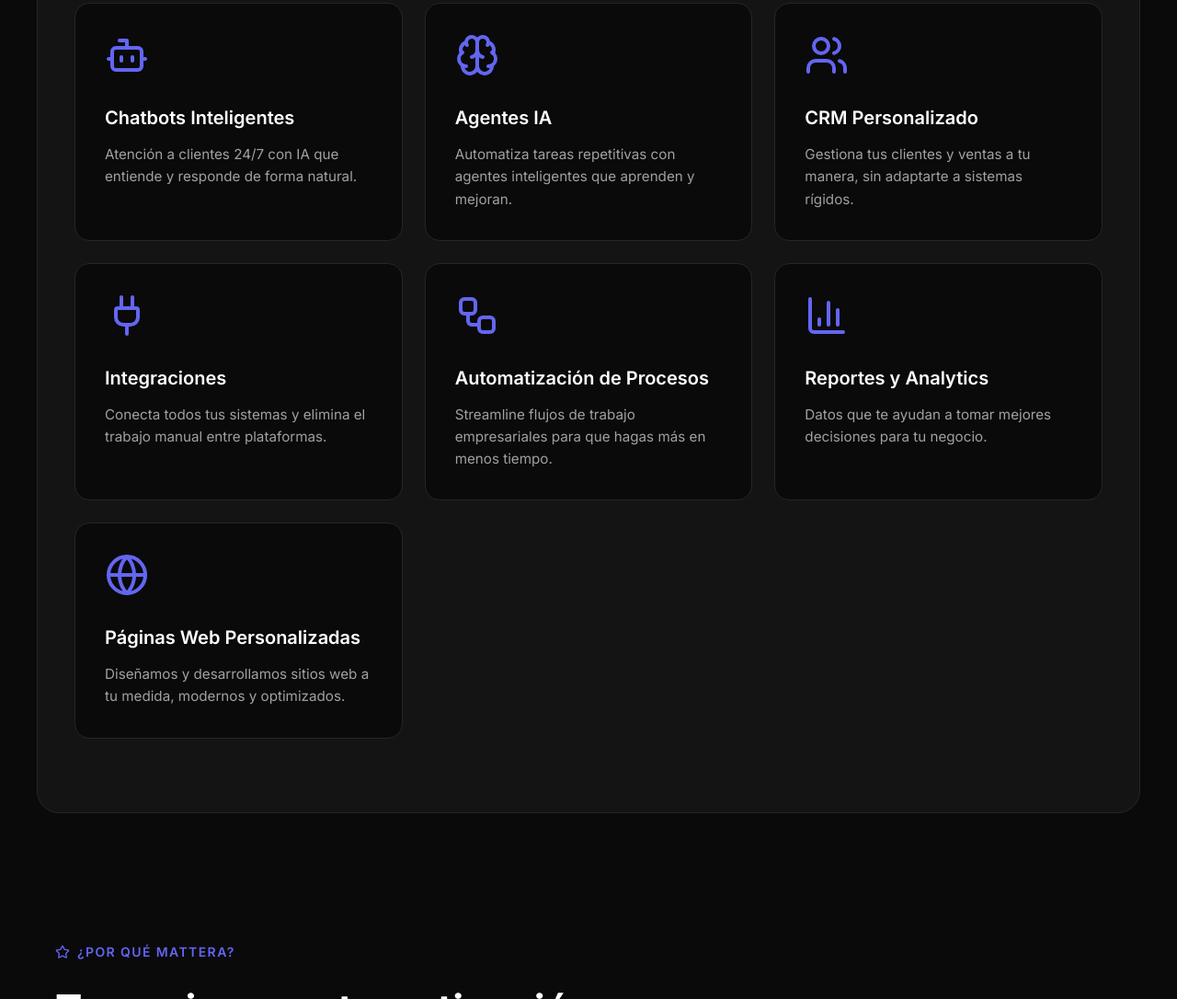
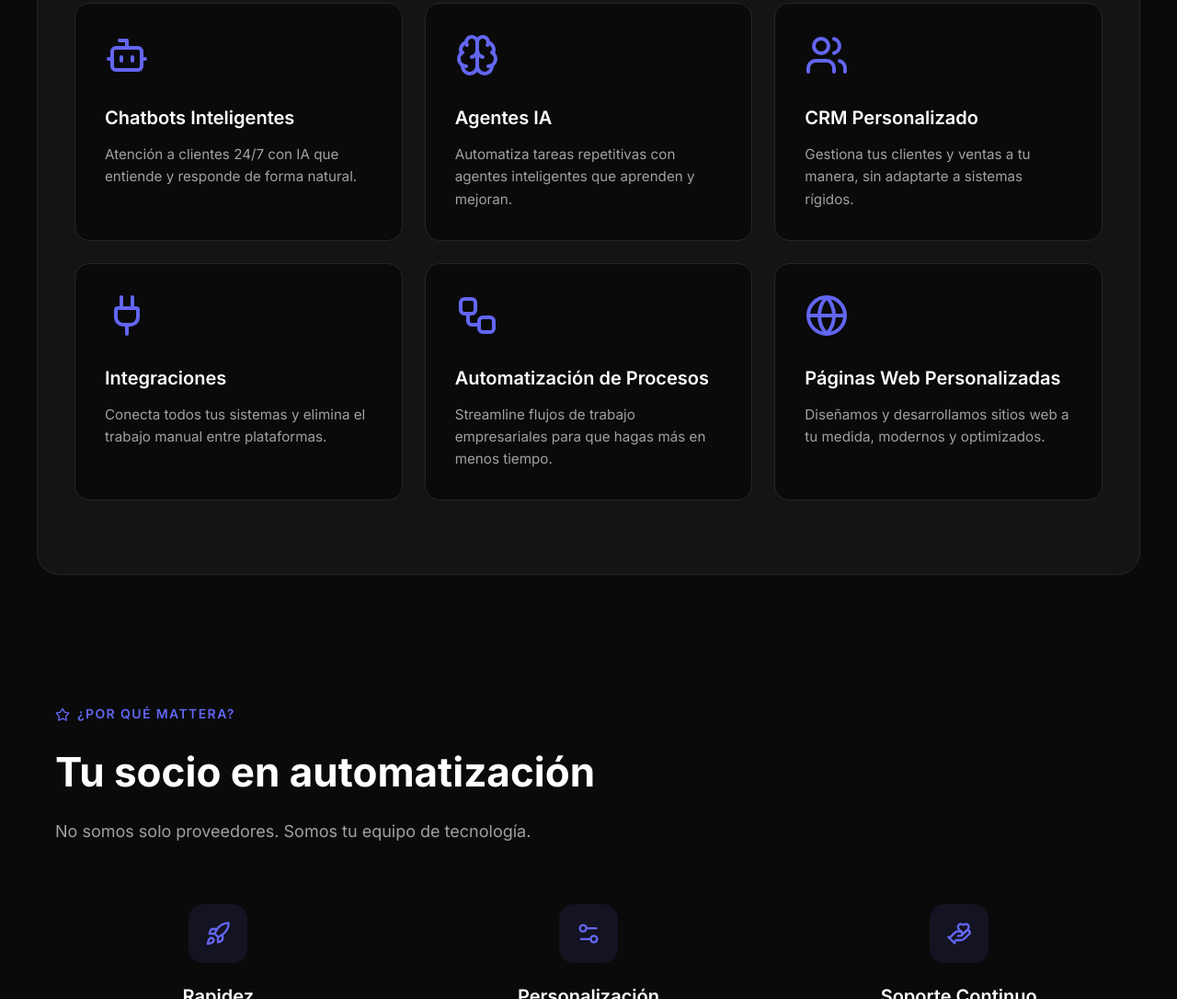
Before and after one commit to xameoc-sys/mattera-web, a website: page index.html in a window 1280 px wide. Shown: the part 1148-2234 px from the top of the page at 92% size. Drawn offline with nearby package versions, Linux system fonts and the light colour scheme.

Commit message:
Remove Reportes y Analytics service

```diff
--- a/index.html
+++ b/index.html
@@ -212,11 +212,7 @@
         <h3>Automatización de Procesos</h3>
         <p>Streamline flujos de trabajo empresariales para que hagas más en menos tiempo.</p>
       </div>
-      <div class="service-card reveal">
-        <i data-lucide="bar-chart-3" class="service-icon"></i>
-        <h3>Reportes y Analytics</h3>
-        <p>Datos que te ayudan a tomar mejores decisiones para tu negocio.</p>
-      </div>
+
       <div class="service-card reveal">
         <i data-lucide="globe" class="service-icon"></i>
         <h3>Páginas Web Personalizadas</h3>
```
